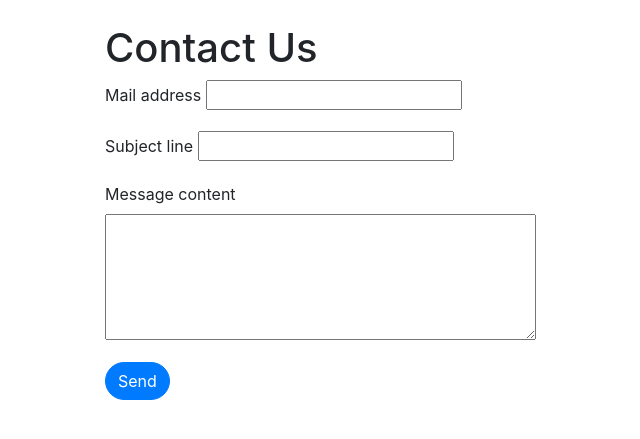
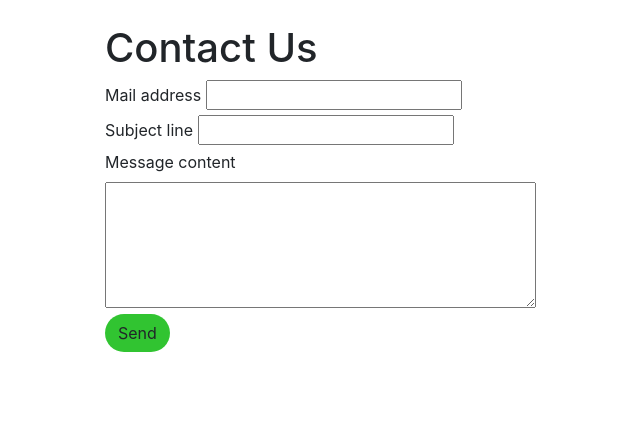
Before and after one commit to dimer-nz/DjangoTutorial, a Django app: page /contact/ in a window 1280 px wide. Shown: the part 56-495 px from the top of the page, without its empty margins (265-905 px from the left). Run offline with Django 5.2, Linux system fonts and the light colour scheme; some libraries are stand-ins or nearby versions.

Commit message:
make static css and extract inline styling

```diff
--- /dev/null
+++ b/pollsapp/static/base.css
@@ -0,0 +1,7 @@
+.btn{
+    border-radius: 50rem !important
+}
+
+.btn-green{
+    background-color: rgba(0, 182, 0, 0.809);
+}
--- /dev/null
+++ b/pollsapp/static/contact/contact.css
@@ -0,0 +1,3 @@
+.btn{
+    background-color: green;
+}
--- a/pollsapp/templates/base.html
+++ b/pollsapp/templates/base.html
@@ -1,3 +1,4 @@
+{% load static %}
 <!DOCTYPE html>
 <html lang="en">
   <head>
@@ -10,12 +11,8 @@
       integrity="sha384-ggOyR0iXCbMQv3Xipma34MD+dH/1fQ784/j6cY/iJTQUOhcWr7x9JvoRxT2MZw1T"
       crossorigin="anonymous"
     />
+    <link rel="stylesheet" href="{% static 'base.css' %}">
     <title>PollsApp {% block title %}{% endblock %}</title>
-    <style>
-      .btn{
-        border-radius: 50rem !important
-      }
-    </style>
   </head>
   <body>
     <!-- NavBar -->
--- a/pollsapp/templates/contact/index.html
+++ b/pollsapp/templates/contact/index.html
@@ -1,11 +1,15 @@
 {% extends 'base.html' %}
+{% load static %}
+<head>
+  <link rel="stylesheet" href="{% static 'contact/contact.css' %}">
+</head>
 {% block content %}
   <h1>Contact Us</h1>
   <form method="post">
-    <div class="form-group ">
+    <div class="">
       {% csrf_token %}
       {% for field in form %}
-        <div class="mb-3">
+        <div class="">
           <label for="{{ field.id_for_label }}" class="form-label">{{ field.label }}</label>
           {{ field}}
           {% if field.errors %}
@@ -14,8 +18,8 @@
         </div>
       {% endfor %}
     </div>
-    <div class="form-actions">
-      <button type="submit" class="btn btn-primary">Send</button>
+    <div class="">
+      <button type="submit" class="btn btn-green">Send</button>
     </div>
   </form>
 {% endblock %}
```
